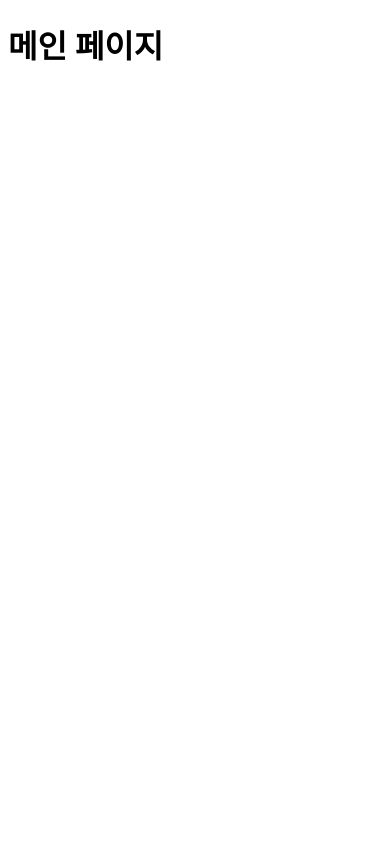
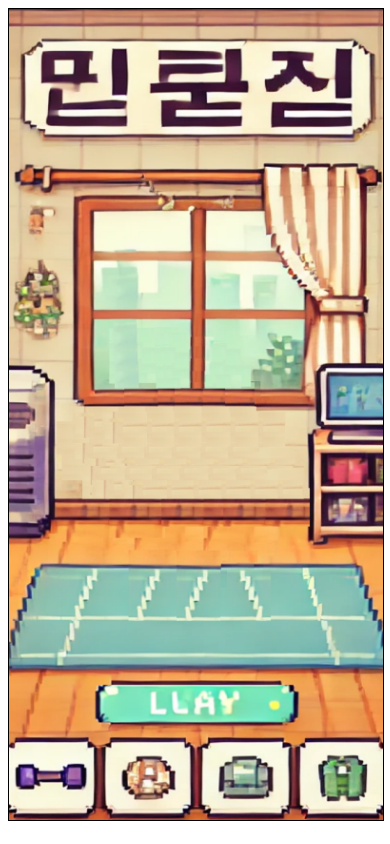
Before and after one commit to turtle648/FERO, a Vue app in the folder frontend/: page /main in a window 390 px wide. Built offline with nearby package versions, Linux system fonts and the light colour scheme.

Commit message:
feat: 배경이미지 배치

```diff
--- a/frontend/src/views/MainPage.vue
+++ b/frontend/src/views/MainPage.vue
@@ -1,13 +1,32 @@
 <template>
-    <div>
-        <h1>메인 페이지</h1>
-    </div>
+  <div>
+    <img src="@/assets/backgroundImage.png" alt="배경이미지" />
+  </div>
 </template>
 
-<script setup>
-
-</script>
+<script setup></script>
 
 <style scoped>
+div {
+  width: 100%;
+  height: 100%;
+}
+img {
+  width: 100%;
+  height: 100%;
+  border: 1px solid black;
+  display: flex;
+  justify-content: center;
+  align-items: center;
+}
 
+@media screen and (max-width: 600px) {
+  img {
+    width: 100%;
+    height: 100%;
+    display: flex;
+    justify-content: center;
+    align-items: center;
+  }
+}
 </style>
```
Also changed, not shown: frontend/src/assets/backgroundImage.png (added).
